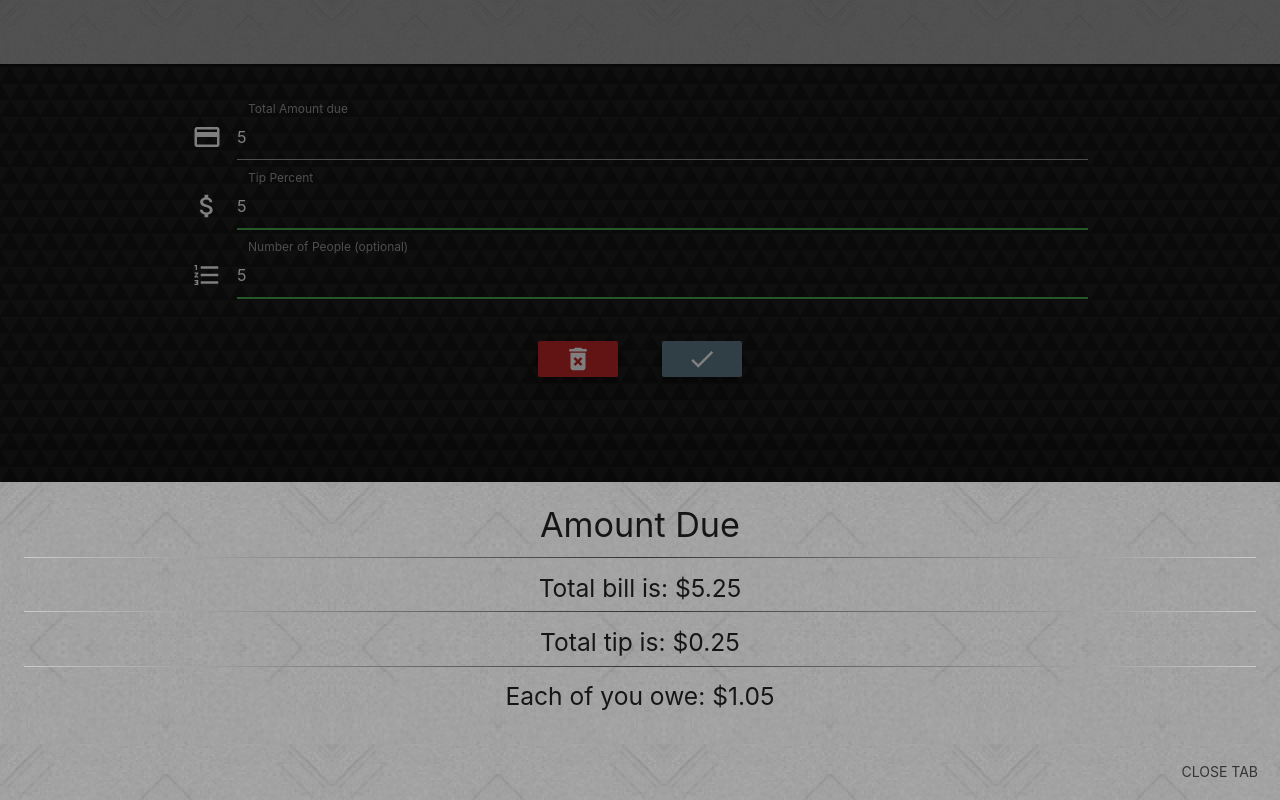
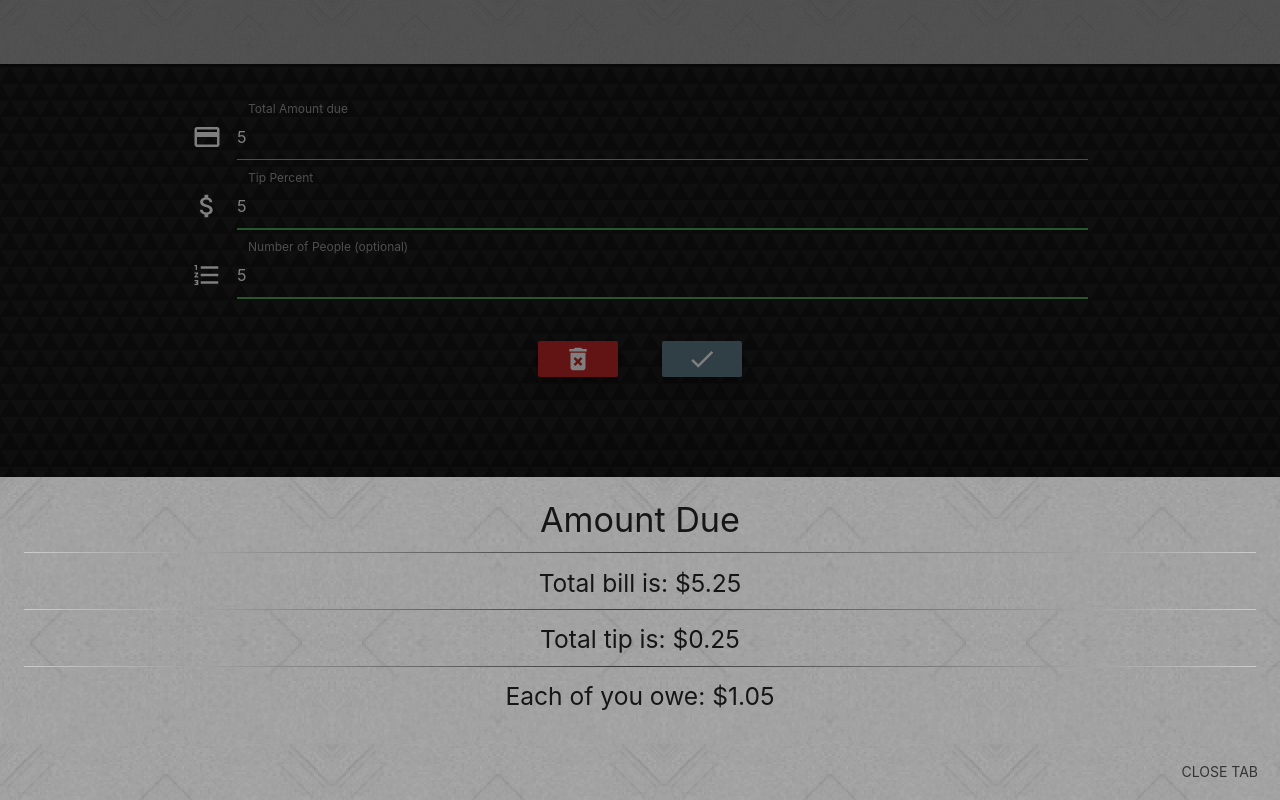
Before and after one commit to ernesto13/tipmegood, a plain HTML site: page index.html in a window 1280 px wide. Both pictures are taken after typing "5", "5", "5" into the empty fields and a click on the button "check". Drawn offline with nearby package versions, Linux system fonts and the light colour scheme.

Commit message:
changed to template literals, div's to h5

```diff
--- a/assets/javascript/script.js
+++ b/assets/javascript/script.js
@@ -29,6 +29,11 @@ $(document).ready( () => {
         const totalBillOfSale = totalBill * totalTipInput;
         const totalBillPlusTip = totalBillOfSale + totalBill;
         const totalGuestOutput = totalBillPlusTip / totalGuestInput;
+        const totalPlusTip = parseFloat(totalBillPlusTip).toFixed(2);
+        const totalSale = parseFloat(totalBillOfSale).toFixed(2);
+        const billString = "Total bill is: $";
+        const tipString = "Total tip is: $";
+
 
         if (isNaN(totalBill) || totalBill === "" || isNaN(totalTipInput) || totalTipInput === "") {
             $("#total-amount-div").html("<h5>" + "Error, Enter Numbers!!" + "</h5>");
@@ -36,8 +41,8 @@ $(document).ready( () => {
         }
         else {
 
-            $("#total-amount-div").html("<h5>" + "Total bill is: $" + parseFloat(totalBillPlusTip).toFixed(2) + "</h5>" + "<hr>");
-            $("#total-tip-amount").html("<h5>" + "Total tip is: $" + parseFloat(totalBillOfSale).toFixed(2) + "</h5>" + "<hr>");
+            $("#total-amount-div").html(`${billString + totalPlusTip}` + "<hr>");
+            $("#total-tip-amount").html( `${tipString + totalSale}` + "<hr>");
         }
 
         // if statement for guest here
@@ -68,7 +73,7 @@ $(document).ready( () => {
         //if customer decides to add a guest to the bill
 
         if (totalGuestInput >= 1) {
-            $("#total-guest-div").html("<h5>" + "Each of you owe: $" + parseFloat(totalGuestOutput).toFixed(2) + "</h5>");
+            $("#total-guest-div").html("Each of you owe: $" + parseFloat(totalGuestOutput).toFixed(2));
         }
         else if (isNaN(totalGuestInput) || totalGuestInput === "") {
             $("#total-guest-div").text("");
--- a/index.html
+++ b/index.html
@@ -44,11 +44,11 @@
       <div class="modal-content">
         <h4 id="amount-headline" class="center-align">Amount Due</h4>
         <hr/>
-        <div class="center-align" id="total-amount-div"></div>
+        <h5 class="center-align" id="total-amount-div"></h5>
 
-        <div class="center-align" id="total-tip-amount"></div>
+        <h5 class="center-align" id="total-tip-amount"></h5>
 
-        <div class="center-align" id="total-guest-div"></div>
+        <h5 class="center-align" id="total-guest-div"></h5>
 
 
       </div>
@@ -90,8 +90,6 @@
     </form>
 
 
-
-
   </div>
 
    <!--<footer class="page-footer">-->
@@ -121,8 +119,8 @@
   <!-- jQuery -->
   <script src="https://cdnjs.cloudflare.com/ajax/libs/jquery/3.2.1/jquery.min.js"></script>
 
-  <!--greensock framework-->
-  <script src="https://cdnjs.cloudflare.com/ajax/libs/gsap/2.0.1/TweenMax.min.js"></script>
+  <!-- greensock framework
+  <script src="https://cdnjs.cloudflare.com/ajax/libs/gsap/2.0.1/TweenMax.min.js"></script> -->
 
   <!-- Compiled and minified JavaScript -->
   <script src="https://cdnjs.cloudflare.com/ajax/libs/materialize/1.0.0/js/materialize.min.js"></script>
```
